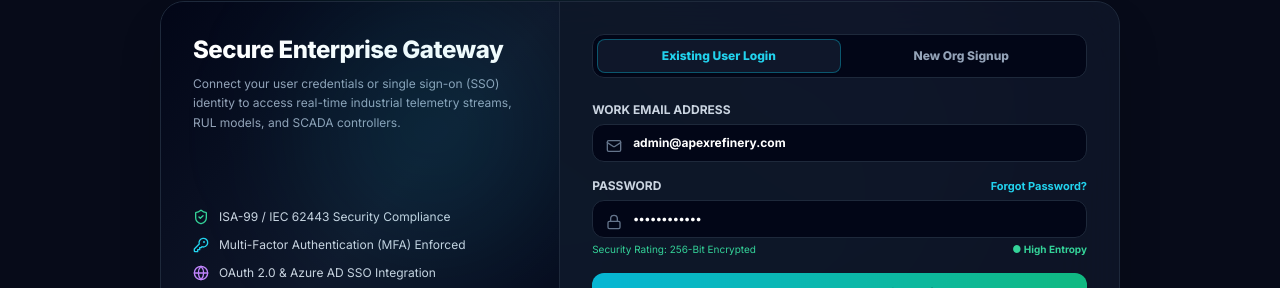
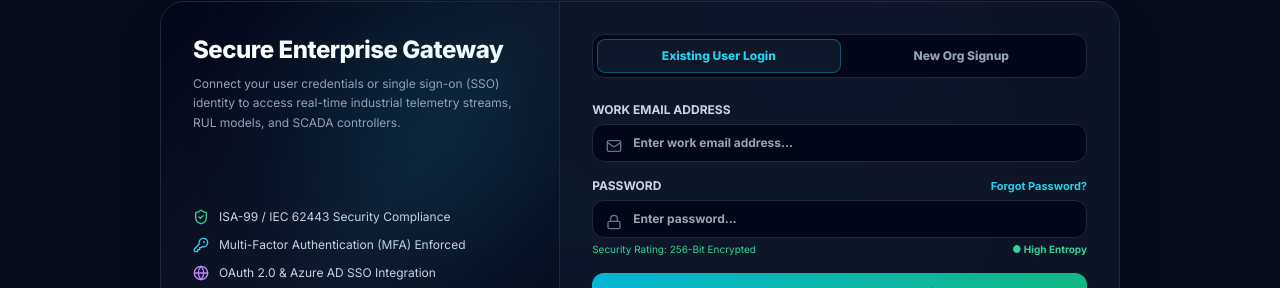
Before and after one commit to Ayush112309/plant_twin_ai, a React (Vite) app in the folder planttwin-frontend/: page /login in a window 1280 px wide. Shown: the part 139-427 px from the top of the page. Built offline with nearby package versions, Linux system fonts and the light colour scheme; no server answers.

Commit message:
fix(auth): clear pre-filled email and password fields on login page to display Enter work email address... and Enter password... placeholders

```diff
--- a/planttwin-frontend/src/features/identity/login/LoginPage.tsx
+++ b/planttwin-frontend/src/features/identity/login/LoginPage.tsx
@@ -39,8 +39,8 @@ export const LoginPage: React.FC = () => {
   const { setAuthData, enterDemoMode } = useAuth();
 
   const [mode, setMode] = useState<'login' | 'signup'>('login');
-  const [email, setEmail] = useState('admin@apexrefinery.com');
-  const [password, setPassword] = useState('••••••••••••');
+  const [email, setEmail] = useState('');
+  const [password, setPassword] = useState('');
   const [error, setError] = useState('');
   const [isLoading, setIsLoading] = useState(false);
 
@@ -232,7 +232,7 @@ export const LoginPage: React.FC = () => {
                     required
                     value={email}
                     onChange={(e) => setEmail(e.target.value)}
-                    placeholder="admin@apexrefinery.com"
+                    placeholder="Enter work email address..."
                     className="w-full bg-slate-950 border border-slate-800 rounded-xl py-2.5 pl-10 pr-4 text-xs font-bold text-white focus:border-cyan-500 outline-none"
                   />
                 </div>
@@ -256,7 +256,7 @@ export const LoginPage: React.FC = () => {
                     required
                     value={password}
                     onChange={(e) => setPassword(e.target.value)}
-                    placeholder="••••••••••••"
+                    placeholder="Enter password..."
                     className="w-full bg-slate-950 border border-slate-800 rounded-xl py-2.5 pl-10 pr-4 text-xs font-bold text-white focus:border-cyan-500 outline-none"
                   />
                 </div>
```
